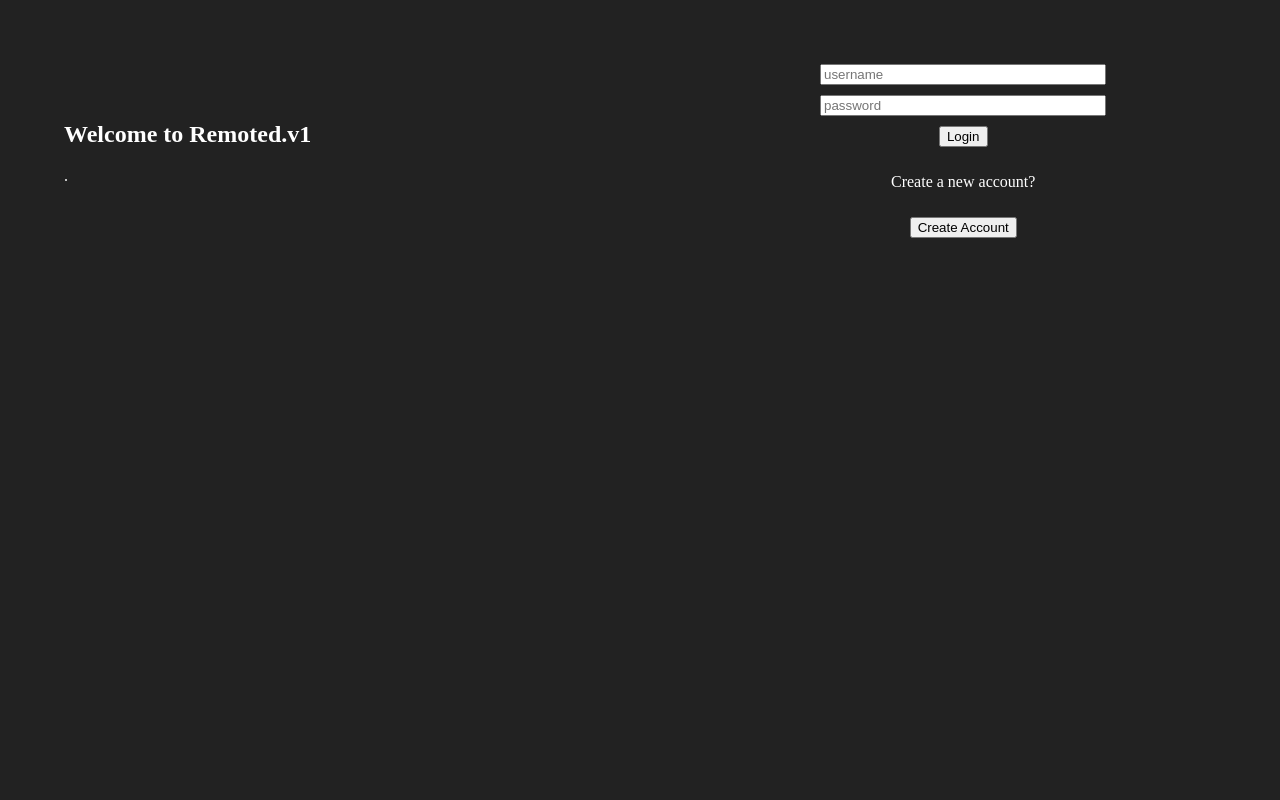
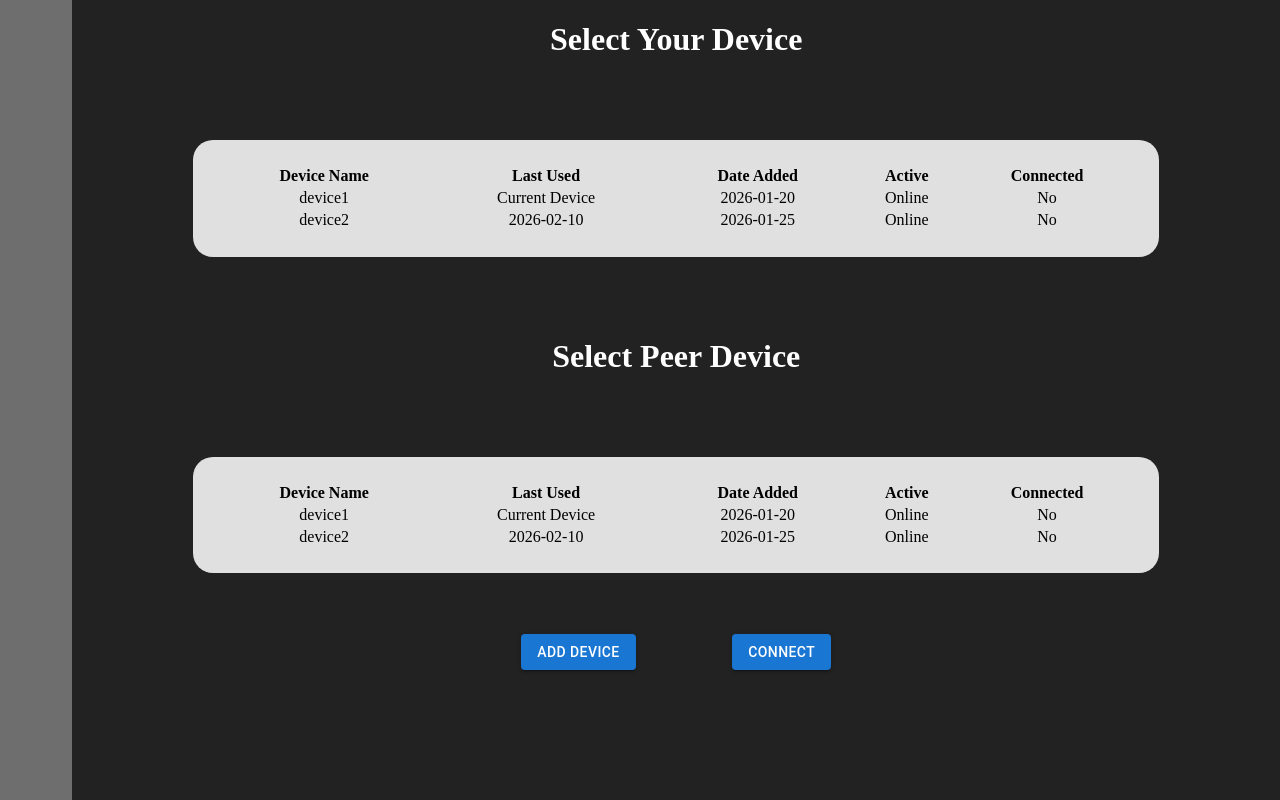
Before and after one commit to RPNephilim/remoted-v1, a React (Vite) app: page /#/devices in a window 1280 px wide. Before the commit this address led to /#/. Built offline with nearby package versions, Linux system fonts and the light colour scheme; some icons are missing.

Commit message:
created browse mode pages

```diff
--- a/src/ui/App.tsx
+++ b/src/ui/App.tsx
@@ -5,6 +5,9 @@ import DevicePage from './pages/DevicePage'
 import { UserProvider } from './contexts/UserContext';
 import { PeerConnectionProvider } from './contexts/PeerConnectionContext';
 import ModeSelectPage from './pages/ModeSelectPage';
+import BrowseModePage from './pages/BrowseModePage';
+import ControlModePage from './pages/ControlModePage';
+import CastModePage from './pages/CastModePage';
 
 function App() {
 
@@ -17,6 +20,9 @@ function App() {
             <Route path="/" element={<HomePage />} />
             <Route path='/devices' element={<DevicePage />} />
             <Route path='/mode-select' element={<ModeSelectPage />} />
+            <Route path='/browse' element={<BrowseModePage/>}/>
+            <Route path='/control' element={<ControlModePage/>} />
+            <Route path='/cast' element={<CastModePage/>} />
           </Routes>
         </HashRouter>
       </PeerConnectionProvider>
--- a/src/ui/contexts/PeerConnectionContext.tsx
+++ b/src/ui/contexts/PeerConnectionContext.tsx
@@ -3,10 +3,12 @@ import { createContext, useContext, useState, type ReactNode } from 'react';
 export interface PeerConnectionContextType {
     userId: string;
     peerId: string;
+    connectionMode: string;
     serverConnection: WebSocket | null;
     peerConnection: RTCPeerConnection | null;
     setUserId: (id: string) => void;
     setPeerId: (id: string) => void;
+    setConnectionMode: (mode: string) => void;
     setServerConnection: (connection: WebSocket | null) => void;
     setPeerConnection: (connection: RTCPeerConnection | null) => void;
 }
@@ -16,11 +18,12 @@ const PeerConnectionContext = createContext<PeerConnectionContextType | undefine
 export const PeerConnectionProvider = ({ children }: { children: ReactNode }) => {
     const [userId, setUserId] = useState<string>('');
     const [peerId, setPeerId] = useState<string>('');
+    const [connectionMode, setConnectionMode] = useState<string>('');
     const [serverConnection, setServerConnection] = useState<WebSocket | null>(null);
     const [peerConnection, setPeerConnection] = useState<RTCPeerConnection | null>(null);
 
     return (
-        <PeerConnectionContext.Provider value={{ userId, peerId, serverConnection, peerConnection, setUserId, setPeerId, setServerConnection, setPeerConnection }}>
+        <PeerConnectionContext.Provider value={{ userId, peerId, connectionMode, serverConnection, peerConnection, setUserId, setPeerId, setConnectionMode, setServerConnection, setPeerConnection }}>
             {children}
         </PeerConnectionContext.Provider>
     )
--- /dev/null
+++ b/src/ui/pages/BrowseModePage.tsx
@@ -0,0 +1,11 @@
+import { getPeerConnection } from "../contexts/PeerConnectionContext";
+
+function BrowseModePage() {
+    return (
+        <>
+        <h1>Browse Page</h1>
+        </>
+    )
+}
+
+export default BrowseModePage;
--- /dev/null
+++ b/src/ui/pages/CastModePage.tsx
@@ -0,0 +1,11 @@
+import { getPeerConnection } from "../contexts/PeerConnectionContext";
+
+function CastModePage() {
+    return (
+        <>
+        <h1>Cast Page</h1>
+        </>
+    )
+}
+
+export default CastModePage;
--- /dev/null
+++ b/src/ui/pages/ControlModePage.tsx
@@ -0,0 +1,12 @@
+import { getPeerConnection } from "../contexts/PeerConnectionContext";
+
+function ControlModePage() {
+    const { userId, peerId } = getPeerConnection();
+    return(
+        <>
+            <h1>Control Page</h1>
+            <p>{userId}{peerId}</p>
+        </>
+    )
+}
+export default ControlModePage;
--- a/src/ui/pages/DevicePage.tsx
+++ b/src/ui/pages/DevicePage.tsx
@@ -9,29 +9,32 @@ import { useNavigate } from "react-router-dom";
 function DevicePage() {
   const { user } = getUser();
   const devices = user?.devices || [];
-  const { setUserId } = getPeerConnection();
+  const { userId, setUserId, peerId, setPeerId } = getPeerConnection();
   const navigate = useNavigate();
 
-  const connectWithDevice = (device: DeviceType) => {
-    if (device["lastUsed"] === "Current Device") {
-      console.info("Already connected with the device!!!");
-      return;
+  const selectCurrentDevice = (device: DeviceType) => {
+    setUserId(device["deviceName"]);
+    console.log(`set userId to: ${device["deviceName"]}`)
+  }
+
+  const selectPeerDevice = (device: DeviceType) => {
+    setPeerId(device["deviceName"])
+    console.log(`set peerId to: ${device["deviceName"]}`)
+  }
+
+  const connectWithPeer = () => {
+    if (userId === peerId) {
+      console.log("Please select different peer to connect")
+      return
     }
-    if (!device["active"]) {
-      console.error("Device is not active!!!");
-      return;
-    }
-    console.log(`Connecting with device ${device["deviceName"]}`)
-    setUserId(device["deviceName"]);
-    navigate('/mode-select');
+    navigate('/mode-select')
   }
   return (
     <>
       <div className="devicepage-div">
         <SideBar />
         <div className="devicepage-content-div">
-          <h1>{devices.length > 0 ? "Select Device" : "No Device Added"}</h1>
-          {devices.length === 0 && <input type="text" placeholder="Device Name" id="deviceName-input" />}
+          <h1>{devices.length > 0 ? "Select Your Device" : "No Device Added"}</h1>
           {devices.length > 0 &&
             <div className="devicesList-div">
               <table id="devices-table">
@@ -44,7 +47,33 @@ function DevicePage() {
                     <th>Connected</th>
                   </tr>
                   {devices.map((device: any) => (
-                    <tr key={device["deviceName"]} id="device-tr" onClick={() => connectWithDevice(device)}>
+                    <tr key={device["deviceName"]} id="device-tr" onClick={() => selectCurrentDevice(device)}>
+                      <td>{device["deviceName"]}</td>
+                      <td>{device["lastUsed"]}</td>
+                      <td>{device["dateAdded"]}</td>
+                      <td>{device["active"] ? "Online" : "False"}</td>
+                      <td>{device["connected"] ? "Yes" : "No"}</td>
+                    </tr>
+                  ))}
+                </tbody>
+
+              </table>
+            </div>
+          }
+          {devices.length > 0 && <div className="select-peer-device-div">
+            <h1>{devices.length > 1 ? "Select Peer Device" : "Add another device to Connect"}</h1>
+            {devices.length > 1 && <div className="devicesList-div">
+              <table id="devices-table">
+                <tbody>
+                  <tr>
+                    <th>Device Name</th>
+                    <th>Last Used</th>
+                    <th>Date Added</th>
+                    <th>Active</th>
+                    <th>Connected</th>
+                  </tr>
+                  {devices.map((device: any) => (
+                    <tr key={device["deviceName"]} id="device-tr" onClick={() => selectPeerDevice(device)}>
                       <td>{device["deviceName"]}</td>
                       <td>{device["lastUsed"]}</td>
                       <td>{device["dateAdded"]}</td>
@@ -56,7 +85,12 @@ function DevicePage() {
 
               </table>
             </div>}
-          {devices.length === 0 && <Button variant="contained">ADD DEVICE</Button>}
+          </div>}
+          <div className="buttons-div">
+            <Button variant="contained">ADD DEVICE</Button>
+            <Button variant="contained" onClick={connectWithPeer}>Connect</Button>
+          </div>
+
         </div>
 
       </div>
--- a/src/ui/pages/ModeSelectPage.tsx
+++ b/src/ui/pages/ModeSelectPage.tsx
@@ -1,12 +1,31 @@
-import { getPeerConnection } from "../contexts/PeerConnectionContext"
+import FolderRoundedIcon from '@mui/icons-material/FolderRounded';
+import AirplayRoundedIcon from '@mui/icons-material/AirplayRounded';
+import CastConnectedRoundedIcon from '@mui/icons-material/CastConnectedRounded';
+import SideBar from "../components/SideBar"
+import './css/ModeSelectPage.css'
+import { useNavigate } from "react-router-dom";
+import { getPeerConnection } from "../contexts/PeerConnectionContext";
 
+
+// Modes: Browse, Control, Cast
 function ModeSelectPage() {
-    const { userId, peerId } = getPeerConnection();
+    const navigate = useNavigate();
+    const { setConnectionMode } = getPeerConnection();
+    const switchMode = (mode: string) => {
+        setConnectionMode(mode)
+        navigate("/"+ mode);
+    }
     return (
-        <div className="modeSelect-div">
-            <h1>Mode Select Page</h1>
-            <p>User ID: {userId}</p>
-            <p>Peer ID: {peerId}</p>
+        <div className="modeSelectPage-div">
+            <SideBar />
+            <div className="mode-select-content-div">
+                <h1>SELECT MODE</h1>
+                <div className="modes-div">
+                    <FolderRoundedIcon fontSize="large" sx={{ cursor: 'pointer' }} onClick={() => switchMode("browse")}/>
+                    <AirplayRoundedIcon fontSize="large" sx={{ cursor: 'pointer' }} onClick={() => switchMode("control")}/>
+                    <CastConnectedRoundedIcon fontSize="large" sx={{ cursor: 'pointer' }} onClick={() => switchMode("cast")}/>
+                </div>
+            </div>
         </div>
     )
 }
--- a/src/ui/pages/css/DevicePage.css
+++ b/src/ui/pages/css/DevicePage.css
@@ -39,3 +39,18 @@ td {
     font-size: 1.2em;
     text-align: center;
 }
+
+.select-peer-device-div {
+    display: flex;
+    flex-direction: column;
+    align-items: center;
+    width: 100%;
+
+}
+.buttons-div {
+    width: 80%;
+    display: flex;
+    align-items: center;
+    justify-content: center;
+    gap: 10%;
+}
--- a/src/ui/pages/css/ModeSelectPage.css
+++ b/src/ui/pages/css/ModeSelectPage.css
@@ -0,0 +1,17 @@
+.modeSelectPage-div {
+    box-sizing: border-box;
+    height: 100%;
+    display: flex;
+}
+.mode-select-content-div {
+    display: flex;
+    flex-direction: column;
+    align-items: center;
+    margin: 5% auto auto auto;
+}
+.modes-div {
+    box-sizing: border-box;
+    display: flex;
+    justify-content: center;
+    gap: 20%;
+}
```
Also changed, not shown: 1 other file (tests, documents, lock files or other folders).
